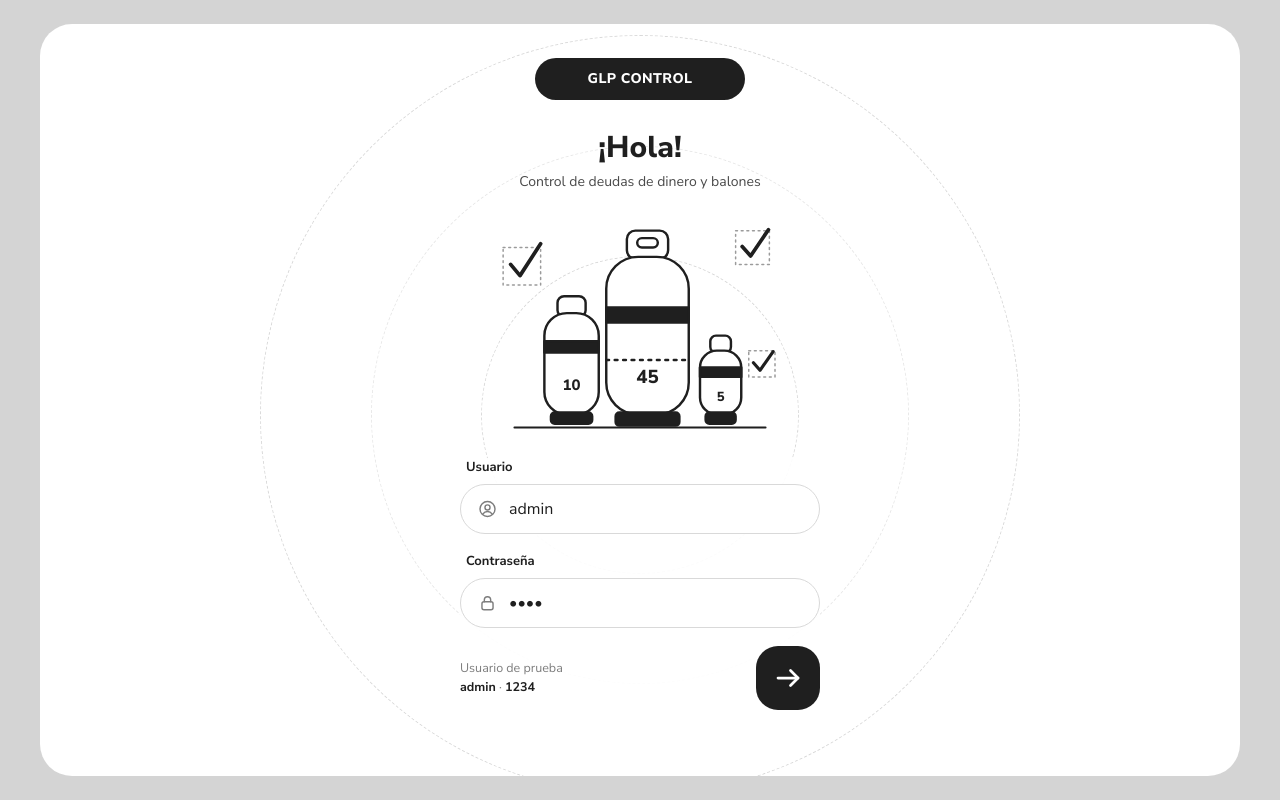
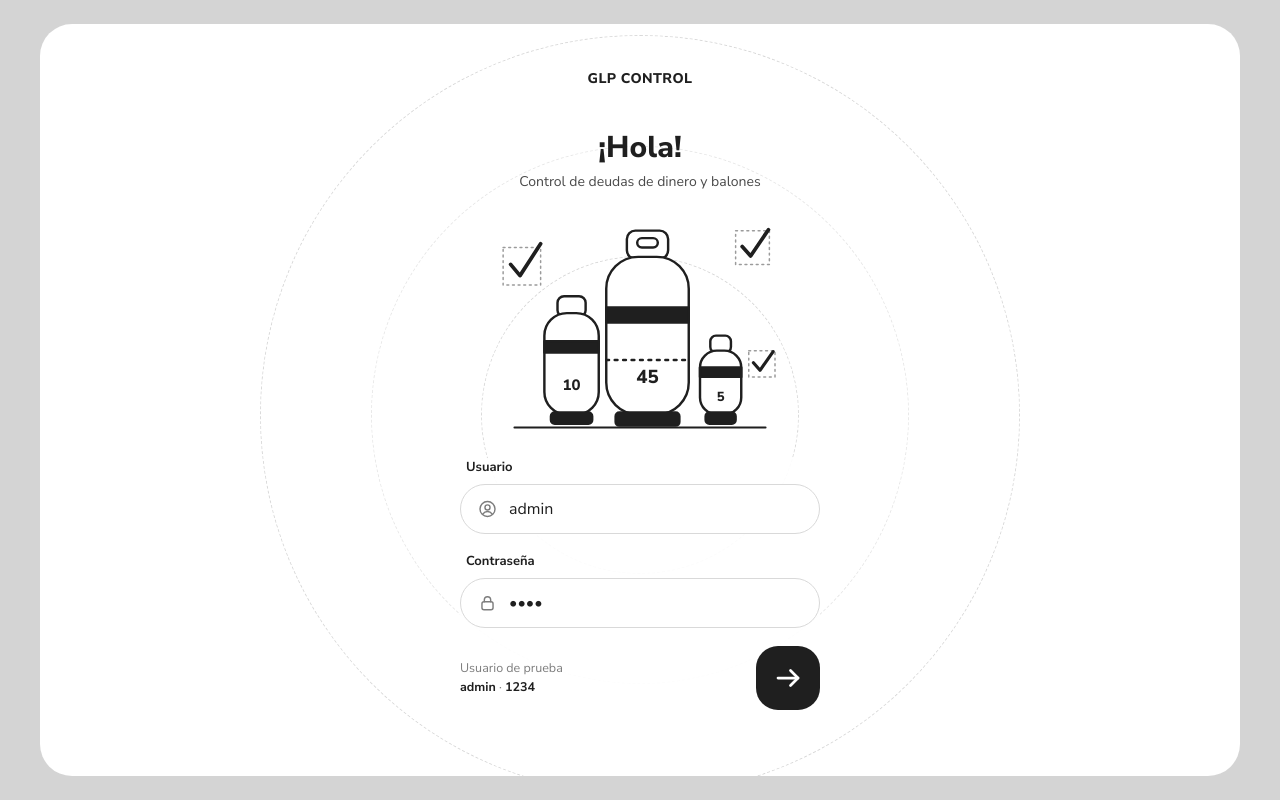
Before and after one commit to Brank0818/prototipo, a plain HTML site: page index.html in a window 1280 px wide. Drawn offline with Linux system fonts and the light colour scheme.

Commit message:
cambiando estilo del titulo pildora

```diff
--- a/css/styles.css
+++ b/css/styles.css
@@ -111,8 +111,8 @@ button { cursor: pointer; background: none; border: 0; padding: 0; }
   max-width: 100%;
   padding: 9px 30px;
   border-radius: var(--pill);
-  background: var(--ink);
-  color: #fff;
+  background: #fff;
+  color: var(--ink);
   font-size: 13px;
   font-weight: 800;
   letter-spacing: .03em;
```
